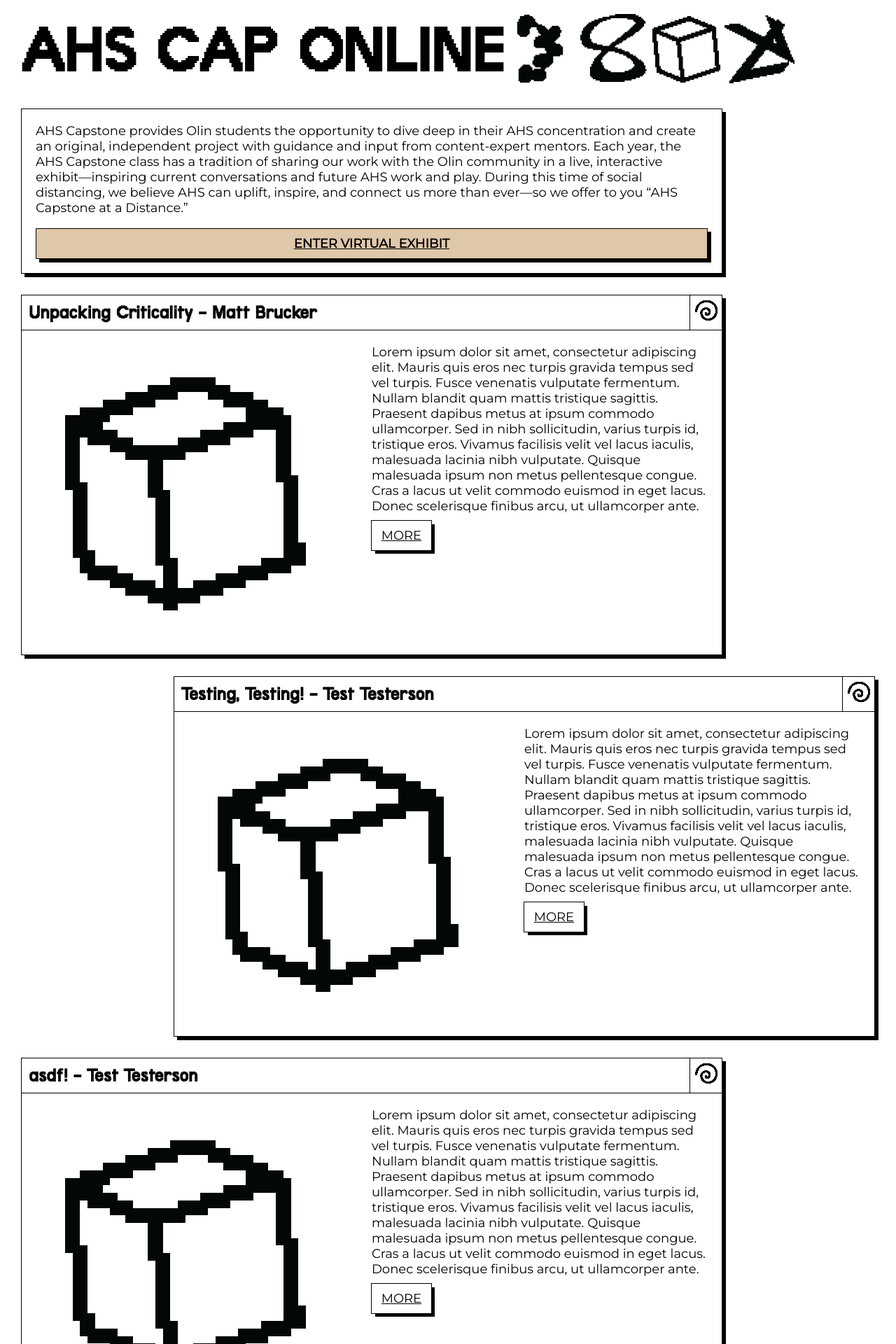
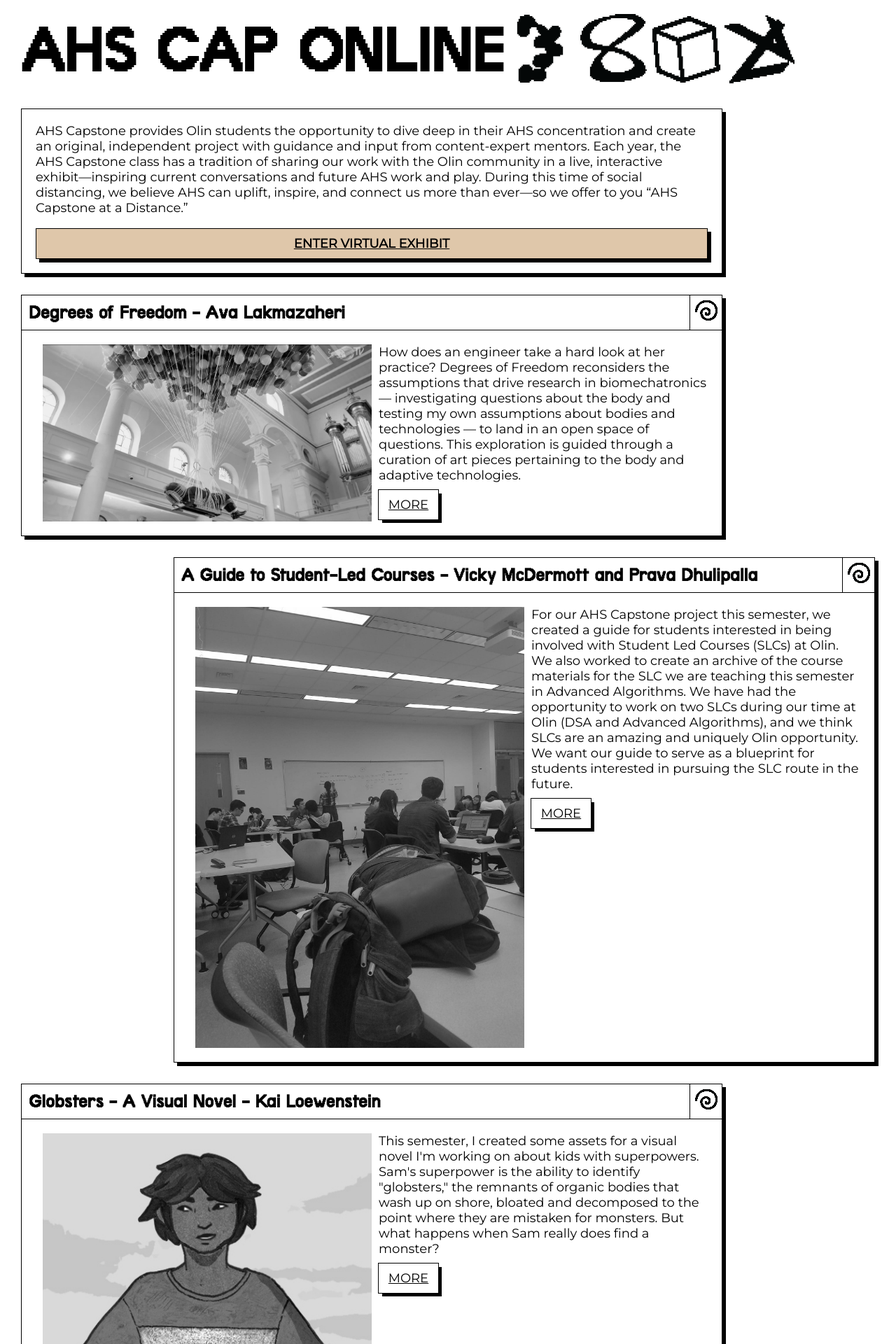
Before and after one commit to olin/ahs-capstone-exhibit, a Jekyll site: the page built from index.md, in a window 1280 px wide. Shown: the top 1920 px of the page at 70% size. Built offline with Jekyll 4.4.1, drawn with Linux system fonts in a browser that asks for light colours; some of the changed text lies outside the part shown.

Commit message:
Adding actual projects.

```diff
--- a/_data/projects.yml
+++ b/_data/projects.yml
@@ -1,20 +1,25 @@
-- type: page
-  title: asdf!
-  author: Test Testerson
-  description: Lorem ipsum dolor sit amet, consectetur adipiscing elit. Mauris quis eros nec turpis gravida tempus sed vel turpis. Fusce venenatis vulputate fermentum. Nullam blandit quam mattis tristique sagittis. Praesent dapibus metus at ipsum commodo ullamcorper. Sed in nibh sollicitudin, varius turpis id, tristique eros. Vivamus facilisis velit vel lacus iaculis, malesuada lacinia nibh vulputate. Quisque malesuada ipsum non metus pellentesque congue. Cras a lacus ut velit commodo euismod in eget lacus. Donec scelerisque finibus arcu, ut ullamcorper ante.
-  hyperlink: https://evan.new-schmidt.com
-  img: assets/test-06.png
+- author: Ava Lakmazaheri
+  title: Degrees of Freedom
+  description: How does an engineer take a hard look at her practice? Degrees of Freedom reconsiders the assumptions that drive research in biomechatronics — investigating questions about the body and testing my own assumptions about bodies and technologies — to land in an open space of questions. This exploration is guided through a curation of art pieces pertaining to the body and adaptive technologies.
+  hyperlink: http://ava.ac/dof.html
+  img: assets/dof.png
 
-- type: page
-  title: asdfeeee!
-  author: Test Testerson22
-  description: This is a test project.2
-  hyperlink: https://evan.new-schmidt.com
-  img: assets/test-06.png
+- author: Vicky McDermott and Prava Dhulipalla
+  title: A Guide to Student-Led Courses
+  description: For our AHS Capstone project this semester, we created a guide for students interested in being involved with Student Led Courses (SLCs) at Olin. We also worked to create an archive of the course materials for the SLC we are teaching this semester in Advanced Algorithms. We have had the opportunity to work on two SLCs during our time at Olin (DSA and Advanced Algorithms), and we think SLCs are an amazing and uniquely Olin opportunity. We want our guide to serve as a blueprint for students interested in pursuing the SLC route in the future.
+  hyperlink: https://pravaolin.wixsite.com/olinslc
+  zoom: https://olin.zoom.us/j/843306954
+  img: assets/slc.jpg
 
-- type: link
-  title: asdfffffff!
-  author: Test Testerson22
-  description: Lorem ipsum dolor sit amet, consectetur adipiscing elit. Mauris quis eros nec turpis gravida tempus sed vel turpis. Fusce venenatis vulputate fermentum. Nullam blandit quam mattis tristique sagittis. Praesent dapibus metus at ipsum commodo ullamcorper. Sed in nibh sollicitudin, varius turpis id, tristique eros. Vivamus facilisis velit vel lacus iaculis, malesuada lacinia nibh vulputate. Quisque malesuada ipsum non metus pellentesque congue. Cras a lacus ut velit commodo euismod in eget lacus. Donec scelerisque finibus arcu, ut ullamcorper ante.
-  hyperlink: https://evan.new-schmidt.com
-  img: assets/test-06.png
+- author: Kai Loewenstein
+  title: Globsters - A Visual Novel
+  description: This semester, I created some assets for a visual novel I'm working on about kids with superpowers. Sam's superpower is the ability to identify "globsters," the remnants of organic bodies that wash up on shore, bloated and decomposed to the point where they are mistaken for monsters. But what happens when Sam really does find a monster?
+  hyperlink: https://drive.google.com/open?id=1VbQ9c4_36JSi80l6TtnfisT9TZh9VoDm
+  img: assets/glob.jpg
+
+- author: Aurora Bunten
+  title: The Oneness
+  description: The Oneness is an installation sound experience that speaks to the transience and change that our world is currently experiencing. The instillation comprises a sound composition that is experienced in a special environment. The sound composition is an eight minute long combination of varying layers of sine frequencies, changing in intensity and tone throughout the piece, with other underlying sounds that affect the mood of the piece. The composition is intended to bring the participant to the present and make them focus on their body/physical senses; bringing them first more viscerally into themselves and then the surrounding world once the experience ends.
+  hyperlink: https://abunten.github.io/
+  zoom: https://olin.zoom.us/u/aYReIWV9m
+  img: assets/one.png
--- a/_layouts/home.html
+++ b/_layouts/home.html
@@ -9,7 +9,7 @@ layout: default
     </div>
 </div>
 
-{% assign projects = site.projects | concat: site.data.projects | sort: 'author' %}
+{% assign projects = site.data.projects | concat: site.projects %}
 {% for project in projects %}
     {% assign idx = forloop.index | modulo: 2 %}
     {% if idx == 1 %}
--- a/_projects/criticality.md
+++ b/_projects/criticality.md
@@ -1,9 +1,8 @@
 ---
-layout: page
 author: Matt Brucker
 title: Unpacking Criticality
-description: Lorem ipsum dolor sit amet, consectetur adipiscing elit. Mauris quis eros nec turpis gravida tempus sed vel turpis. Fusce venenatis vulputate fermentum. Nullam blandit quam mattis tristique sagittis. Praesent dapibus metus at ipsum commodo ullamcorper. Sed in nibh sollicitudin, varius turpis id, tristique eros. Vivamus facilisis velit vel lacus iaculis, malesuada lacinia nibh vulputate. Quisque malesuada ipsum non metus pellentesque congue. Cras a lacus ut velit commodo euismod in eget lacus. Donec scelerisque finibus arcu, ut ullamcorper ante.
-img: assets/test-06.png
+description: This semester, I had planned to analyze educational discourse as it exists at Olin, to understand the ways in which our language can shape how we think about education. Amidst the ongoing global pandemic, my original approach to the project--attempting to be academic, neutral, and critical--felt inappropriate and hollow. As such, I shifted my project to be a reflective exploration of this process of myself, as an Oliner, attempting to study Olin. My final piece is a composition of my original analysis (written before Olin went online), new reflective material, and excerpts from notes and reflections written over the past six months.
+img: assets/crit.jpg
 ---
 
 Lorem ipsum dolor sit amet, consectetur adipiscing elit. Mauris quis eros nec turpis gravida tempus sed vel turpis. Fusce venenatis vulputate fermentum. Nullam blandit quam mattis tristique sagittis. Praesent dapibus metus at ipsum commodo ullamcorper. Sed in nibh sollicitudin, varius turpis id, tristique eros. Vivamus facilisis velit vel lacus iaculis, malesuada lacinia nibh vulputate. Quisque malesuada ipsum non metus pellentesque congue. Cras <b class="Page__comment-link" id="comment-link-1">congue.</b> a lacus ut velit commodo euismod in eget lacus. Donec scelerisque finibus arcu, ut ullamcorper ante.
--- a/_projects/test.md
+++ /dev/null
@@ -1,7 +0,0 @@
----
-layout: page
-title: Testing, Testing!
-author: Test Testerson
-img: assets/test-06.png
-description: Lorem ipsum dolor sit amet, consectetur adipiscing elit. Mauris quis eros nec turpis gravida tempus sed vel turpis. Fusce venenatis vulputate fermentum. Nullam blandit quam mattis tristique sagittis. Praesent dapibus metus at ipsum commodo ullamcorper. Sed in nibh sollicitudin, varius turpis id, tristique eros. Vivamus facilisis velit vel lacus iaculis, malesuada lacinia nibh vulputate. Quisque malesuada ipsum non metus pellentesque congue. Cras a lacus ut velit commodo euismod in eget lacus. Donec scelerisque finibus arcu, ut ullamcorper ante.
----
--- a/_projects/test2.md
+++ /dev/null
@@ -1,7 +0,0 @@
----
-layout: page
-title: Testing2!
-author: Test Testerson22
-img: assets/test-06.png
-description: Lorem ipsum dolor sit amet, consectetur adipiscing elit. Mauris quis eros nec turpis gravida tempus sed vel turpis. Fusce venenatis vulputate fermentum. Nullam blandit quam mattis tristique sagittis. Praesent dapibus metus at ipsum commodo ullamcorper. Sed in nibh sollicitudin, varius turpis id, tristique eros. Vivamus facilisis velit vel lacus iaculis, malesuada lacinia nibh vulputate. Quisque malesuada ipsum non metus pellentesque congue. Cras a lacus ut velit commodo euismod in eget lacus. Donec scelerisque finibus arcu, ut ullamcorper ante.
----
--- a/assets/css/main.scss
+++ b/assets/css/main.scss
@@ -118,6 +118,15 @@ h3 {
     max-width: 100%;
 }
 
+.Project__img__container {
+    align-items: center;
+    display: flex;
+    filter: grayscale(100%);
+    flex: 0 1 50%;
+    justify-content: center;
+    margin: 0 10px;
+}
+
 .Project__button {
     border-left: 1px solid black;
     height: 100%;
@@ -220,6 +229,10 @@ h3 {
         flex-direction: column;
     }
 
+    .Project__img__container {
+        margin: 0 0 10px;
+    }
+
     .Project__link {
         margin: 10px 0;
         height: 25px;
```
Also changed, not shown: assets/crit.jpg (added), assets/dof.png (added), assets/glob.jpg (added), assets/one.png (added), assets/slc.jpg (added), js/setup.js (line endings or trailing spaces).
